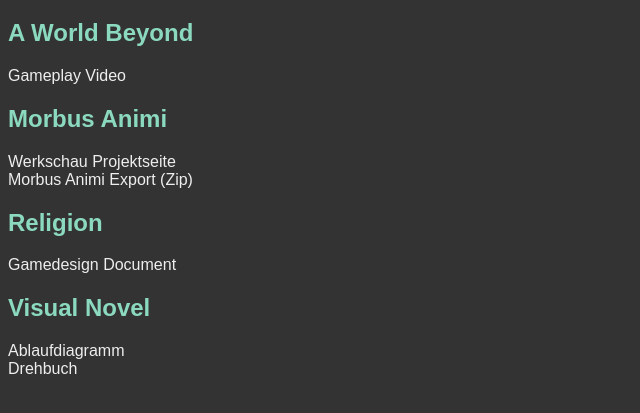
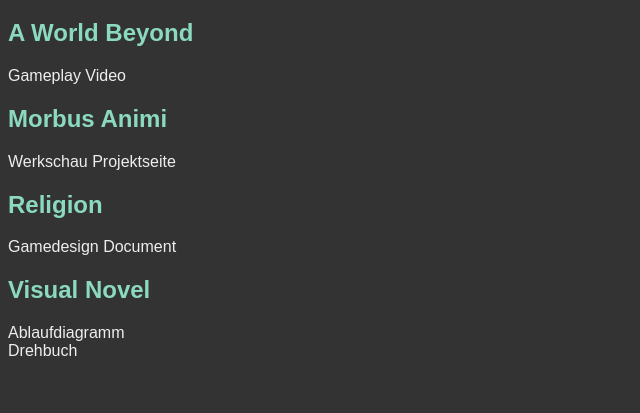
Before and after one commit to KohlerAl/Portfolio, a plain HTML site: page index.html in a window 1280 px wide. Shown: the part 61-474 px from the top of the page, without its empty margins (0-640 px from the left). Drawn offline with Linux system fonts and the light colour scheme.

Commit message:
Update index.html

```diff
--- a/index.html
+++ b/index.html
@@ -13,8 +13,7 @@
     <a target="_blank" href="A_World_Beyond/Gameplay_compressed.mp4">Gameplay Video</a>
 
     <h2>Morbus Animi</h2>
-    <a target="_blank" href="Morbus_Animi/index.html">Werkschau Projektseite</a><br>
-    <a target="_blank" href="Morbus_Animi/Morbus-Animi-Export.zip">Morbus Animi Export (Zip)</a>
+    <a target="_blank" href="Morbus_Animi/index.html">Werkschau Projektseite</a>
 
     <h2>Religion</h2>
     <a target="_blank" href="Religion/GamedesignDocument.pdf">Gamedesign Document</a>
```
